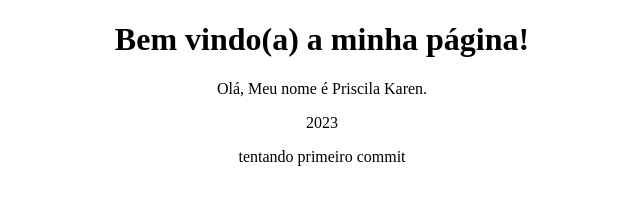
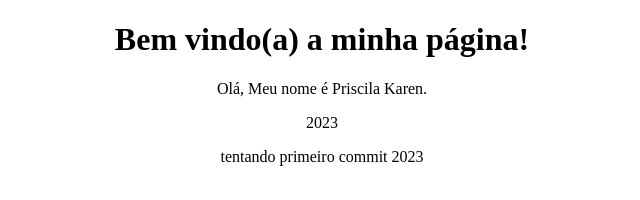
Before and after one commit to priscillakaren/priscillakaren.github.io, a plain HTML site: page index.html in a window 1280 px wide. Shown: the full height of the page, 318-958 px from the left. Drawn offline with Linux system fonts and the light colour scheme.

Commit message:
trabalho da zorra

```diff
--- a/index.html
+++ b/index.html
@@ -13,7 +13,7 @@
 	<p style="text-align: center;">Olá, Meu nome é Priscila Karen.</p>
 	<p style="text-align: center;">2023</p>
 
-	<p style="text-align: center;">tentando primeiro commit</p>
+	<p style="text-align: center;">tentando primeiro commit 2023</p>
 
 </body>
 </html>
```
